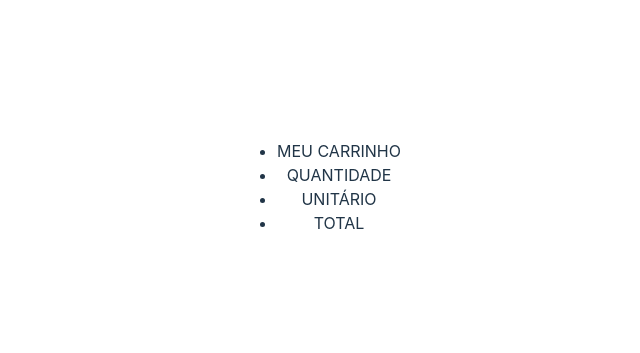
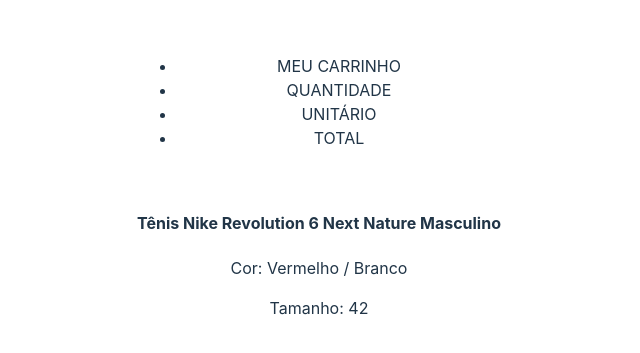
Before and after one commit to DCFS5S/dripstore, a React (Vite) app: page / in a window 1280 px wide. Shown: the part 213-566 px from the top of the page, without its empty margins (321-961 px from the left). Built offline with nearby package versions, Linux system fonts and the light colour scheme.

Commit message:
Atualizei CartCheckList.jsx

```diff
--- a/src/components/CartCheckList/CartCheckList.jsx
+++ b/src/components/CartCheckList/CartCheckList.jsx
@@ -13,7 +13,16 @@ function CartCheckList() {
                 </ul>
             </div>
             <div className='produto'>
-
+                <div className='imagem'>
+                    <img src="" alt="" />
+                </div>
+                <div className='conteudo'>
+                    <div className='descricao'>
+                        <h4>Tênis Nike Revolution 6 Next Nature Masculino</h4>
+                        <p>Cor: Vermelho / Branco</p>
+                        <p>Tamanho: 42</p>
+                    </div>
+                </div>
             </div>
         </div>
         </>
--- a/src/pages/HomePage/HomePage.jsx
+++ b/src/pages/HomePage/HomePage.jsx
@@ -3,9 +3,7 @@ import CartCheckList from "../../components/CartCheckList/CartCheckList"
 function HomePage() {
     return (
       <>
-      <div>
         <CartCheckList />
-      </div>
       </>
     )
   }
```
